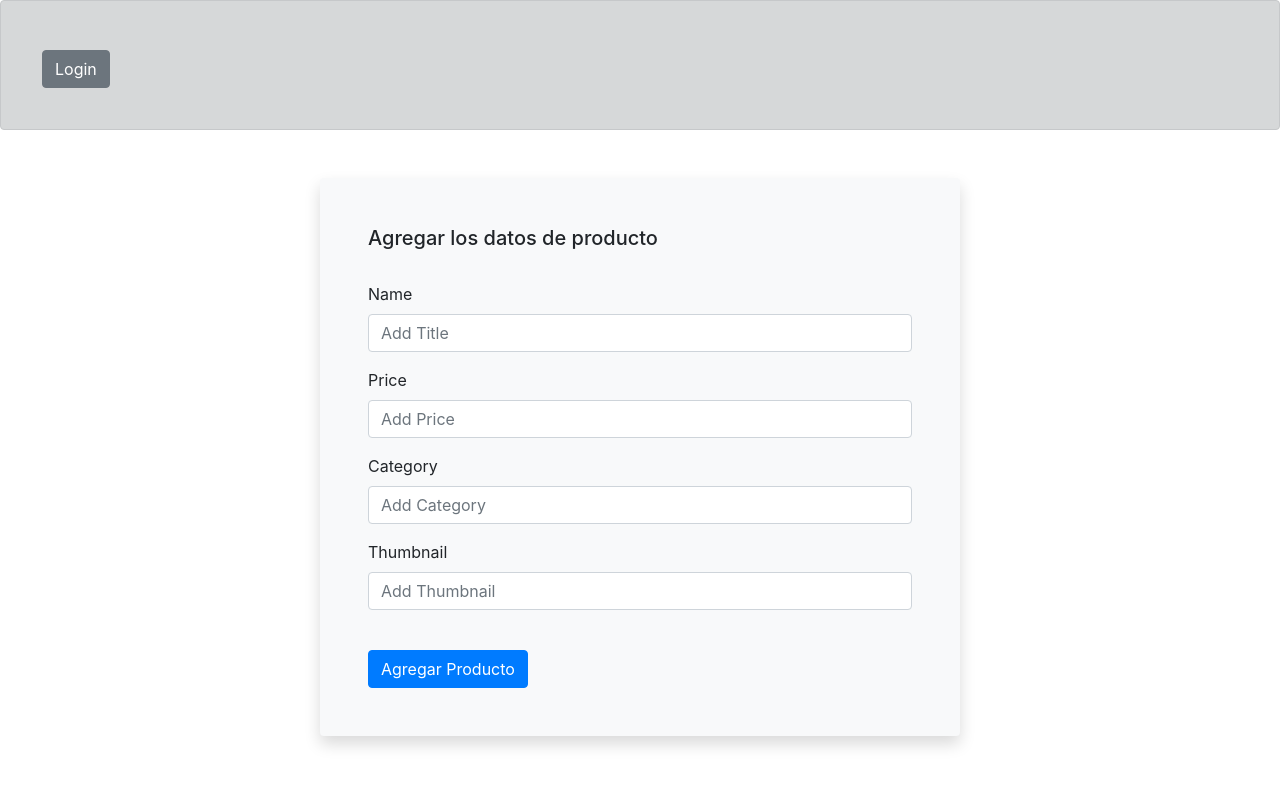
After one commit to tatenalan/coder-dkt, a Node project: template public/products/ProductUpdate.handlebars in a window 1280 px wide. The commit adds this page. Shown: the top 786 px of the page. Run offline with Node 20 templates, Linux system fonts and the light colour scheme; the template is opened without the code that fills it, so the values that code supplies are empty; some libraries are stand-ins or nearby versions.

Commit message:
product delete front

```diff
--- a/public/partials/productTable.handlebars
+++ b/public/partials/productTable.handlebars
@@ -37,6 +37,10 @@
           <input type="hidden" name="photo" value="{{this.photo}}">
           <td><button type="submit" class="btn btn-primary">Add to cart</button></td>
         </form>
+          <td><button type="submit" onclick="window.location.href='/products/{{this.id}}';" class="btn btn-success">Update</button></td>
+        <form action="/products/{{this.id}}" method="post"></form>
+          <td><button type="submit" class="btn btn-danger">Delete</button></td>
+         </form>
       </tr>
       {{/each}}
     </tbody>
--- /dev/null
+++ b/public/products/ProductUpdate.handlebars
@@ -0,0 +1,27 @@
+<div class="bd-example bg-light mt-5 p-5 shadow rounded w-50 mx-auto">
+        <h5>Agregar los datos de producto</h5>
+        <br>
+        <form id="form-product">
+            <div class="form-group">
+                <label>Name</label>
+                <input id="name" type="text" class="form-control" name="title" placeholder="Add Title" required>
+            </div>
+            <div class="form-group">
+                <label>Price</label>
+                <input id="price" type="number" class="form-control" name="price" placeholder="Add Price" required>
+            </div>
+            <div class="form-group">
+                <label>Category</label>
+                <input id="category" type="text" class="form-control" name="category" placeholder="Add Category" required>
+            </div>
+            <div class="form-group">
+                <label>Thumbnail</label>
+                <input id="photo" type="text" class="form-control" name="thumbnail" placeholder="Add Thumbnail"
+                    required>
+            </div>
+
+            <br>
+            <button id="submit" type="submit" class="btn btn-primary">Agregar Producto</button>
+        </form>
+
+    </div>
```
